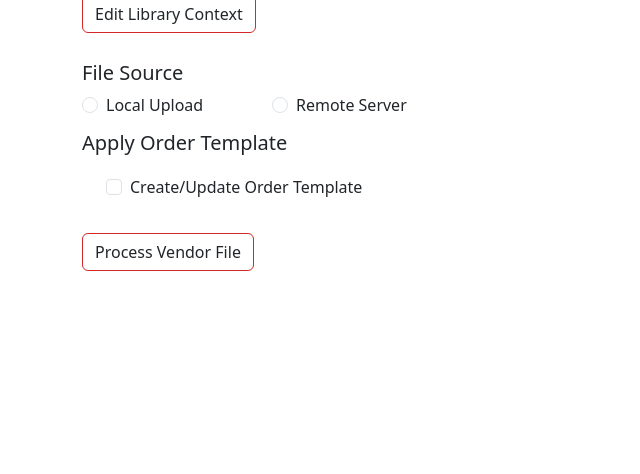
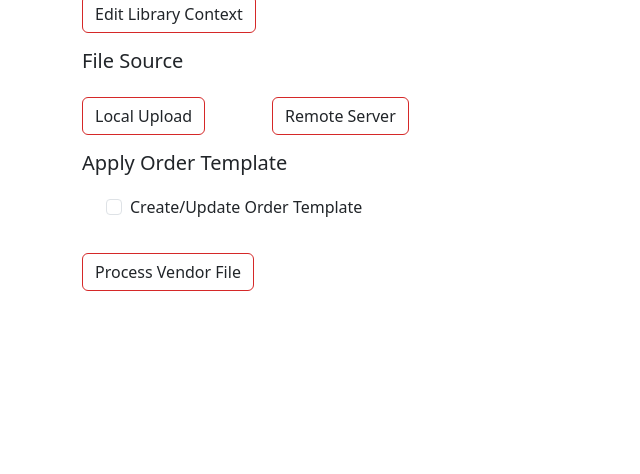
Before and after one commit to BookOps-CAT/overload-web, a FastAPI app: template overload_web/templates/process_acq_records.html in a window 1280 px wide. Shown: the part 326-800 px from the top of the page, without its empty margins (0-640 px from the left). Run offline with FastAPI, Linux system fonts and the light colour scheme; the template is opened without the code that fills it, so the values that code supplies are empty; parts of the project's set-up code (start-up, migrations or seed data) failed here and were passed over; some libraries are stand-ins or nearby versions.

Commit message:
edited html pages

```diff
--- a/overload_web/templates/forms/context.html
+++ b/overload_web/templates/forms/context.html
@@ -1,5 +1,6 @@
 {% import "macros/context.html" as macro %}
-<form id="context-form" action="/process" method="post" class="col-9">
+<div class="col-9">
+  <form id="context-form" action="/process" method="post">
     <div class="row">
       <div class="col" id="record_type_wrapper">
         {{ macro.context_form_field( "record_type", context_fields["record_type"], disabled=False) }}
@@ -11,3 +12,4 @@
     </div>
     <button class="btn btn-nypl" form="context-form" type="submit">Submit</button>
   </form>
+</div>
--- a/overload_web/templates/process_acq_records.html
+++ b/overload_web/templates/process_acq_records.html
@@ -8,9 +8,9 @@
   <!-- prettier ignore -->
   {% block pvf_context_source %}{% include "forms/disabled_context.html" %}{% endblock %}
   <!-- prettier ignore -->
-  {% block pvf_file_source %}{%include "pvf_partials/file_source.html" %}{% endblock %}
+  {% block pvf_file_source %}{{ super() }}{%include "pvf_partials/file_source.html" %}{% endblock %}
   <!-- prettier ignore -->
-  {% block pvf_template_source %}{% include "pvf_partials/template_source.html" %}{% endblock %}
+  {% block pvf_template_source %}{{ super() }}{% include "pvf_partials/template_source.html" %}{% endblock %}
   <!-- prettier ignore -->
   {% block pvf_button %}{{ super() }}{% endblock%}
 </form>
--- a/overload_web/templates/process_cat_records.html
+++ b/overload_web/templates/process_cat_records.html
@@ -8,7 +8,7 @@
   <!-- prettier ignore -->
   {% block pvf_context_source %}{% include "forms/disabled_context.html" %}{% endblock %}
   <!-- prettier ignore -->
-  {% block pvf_file_source %}{%include "pvf_partials/file_source.html" %}{% endblock %}
+  {% block pvf_file_source %}{{ super() }}{%include "pvf_partials/file_source.html" %}{% endblock %}
   <!-- prettier ignore -->
   {% block pvf_button %}{{ super() }}{% endblock%}
 </form>
--- a/overload_web/templates/process_sel_records.html
+++ b/overload_web/templates/process_sel_records.html
@@ -8,9 +8,9 @@
   <!-- prettier ignore -->
   {% block pvf_context_source %}{% include "forms/disabled_context.html" %}{% endblock %}
   <!-- prettier ignore -->
-  {% block pvf_file_source %}{%include "pvf_partials/file_source.html" %}{% endblock %}
+  {% block pvf_file_source %}{{ super() }}{%include "pvf_partials/file_source.html" %}{% endblock %}
   <!-- prettier ignore -->
-  {% block pvf_template_source %}{% include "pvf_partials/template_source.html" %}{% endblock %}
+  {% block pvf_template_source %}{{ super() }}{% include "pvf_partials/template_source.html" %}{% endblock %}
   <!-- prettier ignore -->
   {% block pvf_button %}{{ super() }}{% endblock%}
 </form>
--- a/overload_web/templates/pvf_base.html
+++ b/overload_web/templates/pvf_base.html
@@ -5,13 +5,17 @@
 {% block content %}
 <section class="pvf-body">
   {% block pvf_body %}
-  <!-- prettier ignore -->
-  {% block pvf_context_source %}{% endblock %}
-  <!-- prettier ignore -->
-  {% block pvf_file_source %}{% endblock %}
-  <!-- prettier ignore -->
-  {% block pvf_template_source %}{% endblock %}
-  <!-- prettier ignore -->
+  <section class="context-section">
+    <!-- prettier ignore -->
+    {% block pvf_context_source %}{% endblock %}
+  </section>
+  <section class="file-source-section">
+    <!-- prettier ignore -->
+    {% block pvf_file_source %}<h5>File Source</h5>{% endblock %}
+  </section>
+  <section class="template-source-section">
+    {% block pvf_template_source %}<h5>Apply Order Template</h5>{% endblock %}
+  </section>
   {% block pvf_button %}
   <div class="row">
     <div class="col">
@@ -21,12 +25,8 @@
   {% endblock %}
   <!-- prettier ignore -->
   {% endblock %}
-  <!-- prettier ignore -->
 </section>
-<!-- prettier ignore -->
 <section class="reports">
-  <!-- prettier ignore -->
   <div id="pvf_output"> {% block pvf_output %} {% endblock %} </div>
-  <!-- prettier ignore -->
 </section>
 {% endblock %}
--- a/overload_web/templates/pvf_home.html
+++ b/overload_web/templates/pvf_home.html
@@ -1,2 +1,2 @@
 {% extends 'pvf_base.html' %} {% block pvf_context_source %} {% include "forms/context.html"%} {% endblock %} {% block
-pvf_button %}{% endblock%}
+pvf_file_source %}{% endblock %}{% block pvf_template_source %}{% endblock %}{% block pvf_button %}{% endblock%}
--- a/overload_web/templates/pvf_partials/file_source.html
+++ b/overload_web/templates/pvf_partials/file_source.html
@@ -1,34 +1,28 @@
-<div class="row gy-1 my-2">
-  <div class="col-4">
-    <h5>File Source</h5>
-    <div class="row">
-      <div class="col">
-        <div class="form-check form-check-inline">
+<div class="row"
+  ><div class="col-2">
     <input
-            class="form-check-input"
+      class="btn-check"
       hx-get="/htmx/forms/vendor-files"
       hx-target="#file-form"
       name="file_source"
       type="radio"
       value="local"
+      id="local-btn-check"
     />
-          <label class="form-check-label">Local Upload</label>
+    <label class="btn btn-nypl" for="local-btn-check">Local Upload</label>
   </div>
-      </div>
-      <div class="col">
-        <div class="form-check form-check-inline">
+  <div class="col-2">
     <input
-            class="form-check-input"
+      class="btn-check"
       hx-get="/htmx/forms/vendor-files"
       hx-target="#file-form"
       name="file_source"
       type="radio"
       value="remote"
+      id="remote-btn-check"
     />
-          <label class="form-check-label">Remote Server</label>
+    <label class="btn btn-nypl" for="remote-btn-check">Remote Server</label>
   </div>
+  <div class="col-2"></div>
+  <div id="file-form" class="col-6"></div>
 </div>
-    </div>
-  </div>
-  <div id="file-form" class="col"></div>
-</div>
--- a/overload_web/templates/pvf_partials/template_source.html
+++ b/overload_web/templates/pvf_partials/template_source.html
@@ -1,16 +1,8 @@
-<div class="row gy-1 my-2">
-  <div class="col">
-    <h5>Apply Order Template</h5>
+<div class="col gy-1 my-2">
   <div class="row">
     <div class="col">
       <div class="row gy-1 my-2">
-          <div
-            id="templates"
-            hx-get="/api/templates"
-            hx-target="#template-list"
-            hx-trigger="load"
-            name="templates"
-          ></div>
+        <div id="templates" hx-get="/api/templates" hx-target="#template-list" hx-trigger="load" name="templates"></div>
         <div id="template-list"></div>
       </div>
     </div>
@@ -32,4 +24,3 @@
   </div>
   <div id="record-templates" class="row"></div>
 </div>
-</div>
```
Lines whose indentation alone changed are shown as unchanged.
